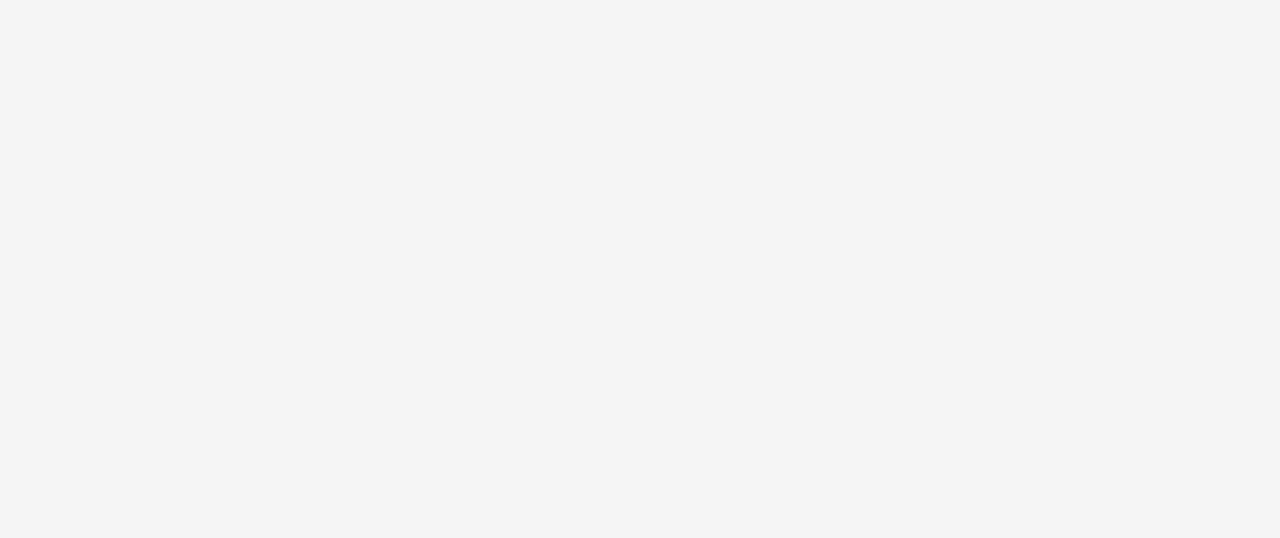
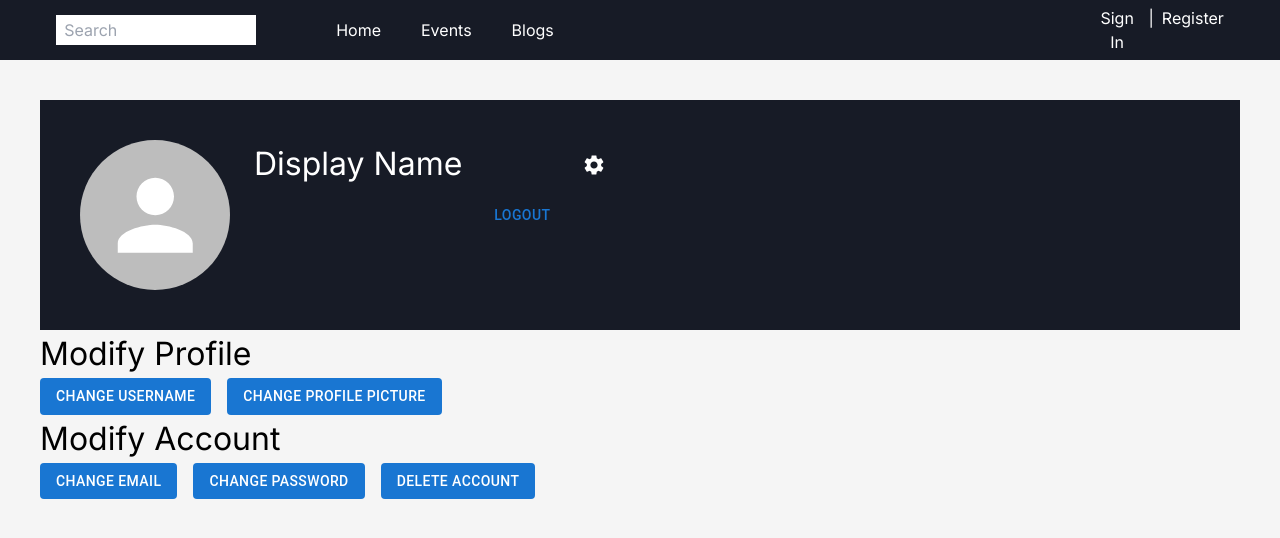
Before and after one commit to goodvid/rendezview, a React (Create React App) app in the folder app/: page /settings in a window 1280 px wide. Before the commit this address had no page. Shown: the top 538 px of the page. Built offline with nearby package versions, Linux system fonts and the light colour scheme.

Commit message:
fixing settings

```diff
--- a/app/src/App.js
+++ b/app/src/App.js
@@ -7,18 +7,20 @@ import Username from "./views/Username/Username";
 import Register from "./views/Register/Register";
 import Profile from "./views/Profile/Profile";
 import Quiz from "./views/Quiz/Quiz";
+import Settings from "./views/Settings/Settings";
 
 function App() {
   return (
     <div className="App">
       <BrowserRouter>
         <Routes>
-          <Route path="/" element={<Main />} />
+          <Route path="/" element={<Settings />} />
           <Route path="/login" element={<Login />} />
           <Route path="/register" element={<Register />} />
           <Route path="/username" element={<Username />} />
           <Route path="/quiz" element={<Quiz />} />
           <Route path="/profile" element={<Profile />} />
+          <Route path="/settings" element={<Settings />} />
         </Routes>
       </BrowserRouter>
     </div>
--- /dev/null
+++ b/app/src/views/Settings/Settings.jsx
@@ -0,0 +1,38 @@
+import "../..//App.css";
+import {Avatar, Button, Stack} from "@mui/material/";
+import SettingsIcon from "@mui/icons-material/Settings";
+import MainNavbar from "../../components/MainNavbar/MainNavbar";
+
+function Settings() {
+  return (
+    <div>
+        <MainNavbar />
+
+        <Stack sx={{p: 5}}>
+            <Stack direction="row" spacing={3} sx={{p: 5, bgcolor: '#171B26'}}>
+                <Avatar sx={{width: 150, height: 150}}/>
+                <h1 style={{color: "white", textAlign: "left", verticalAlign: "middle"}}>Display Name</h1>
+                <Button>Logout</Button>
+                <SettingsIcon style={{height: 50, color: "white"}}/>
+            </Stack>
+
+            <h1 style={{textAlign: "left"}}>Modify Profile</h1>
+
+            <Stack direction = "row" spacing={2}>
+                <Button variant="contained" disableElevation>Change Username</Button>
+                <Button variant="contained" disableElevation>Change Profile Picture</Button>
+            </Stack>
+
+            <h1 style={{textAlign: "left"}}>Modify Account</h1>
+            <Stack direction = "row" spacing={2}>
+                <Button variant="contained" disableElevation>Change Email</Button>
+                <Button variant="contained" disableElevation>Change Password</Button>
+                <Button variant="contained" disableElevation>Delete Account</Button>
+            </Stack>
+
+        </Stack>
+     </div>
+  );
+}
+
+export default Settings;
```
Also changed, not shown: app/src/pages/Settings.jsx (deleted, +0 -33 lines).
